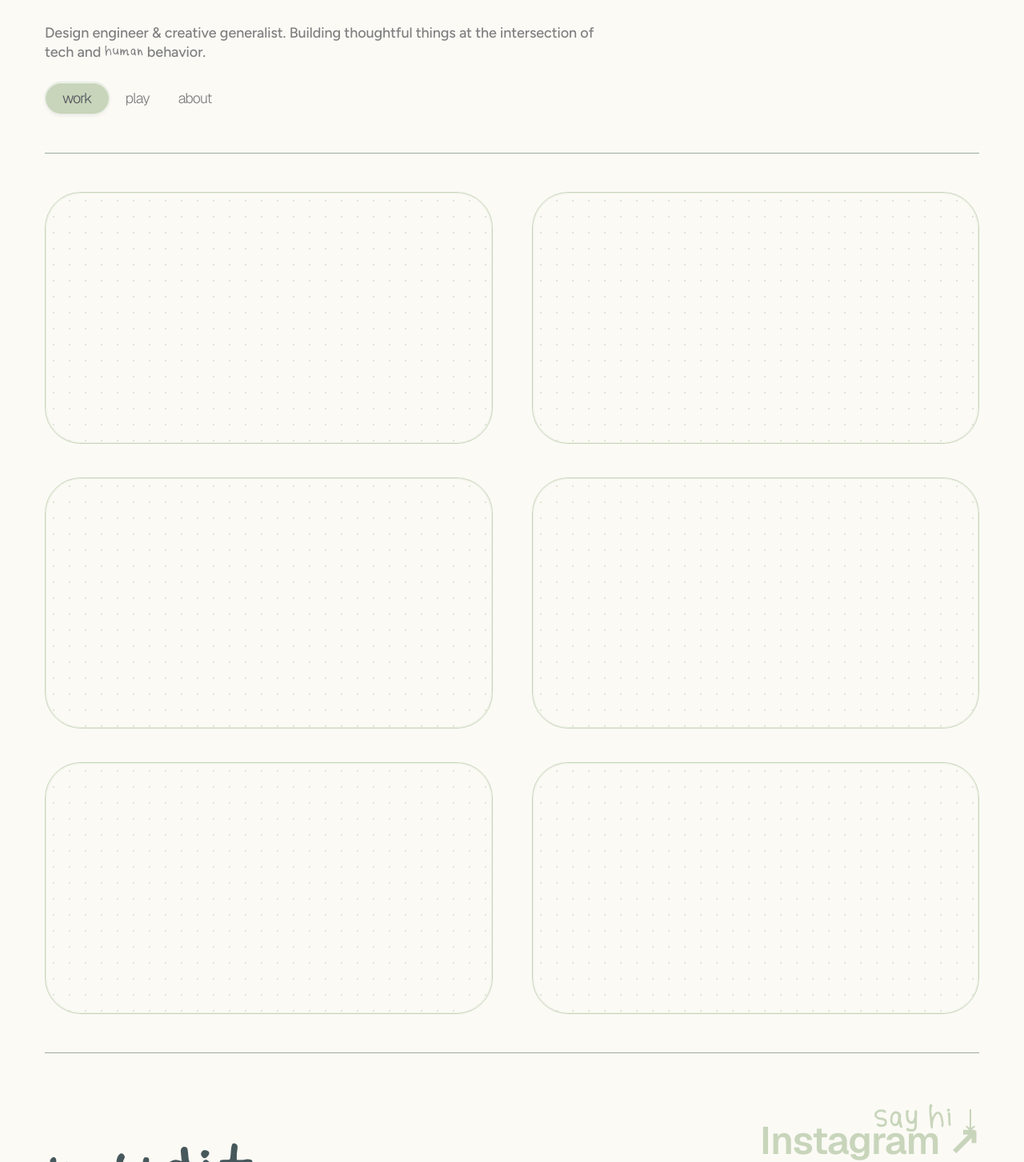
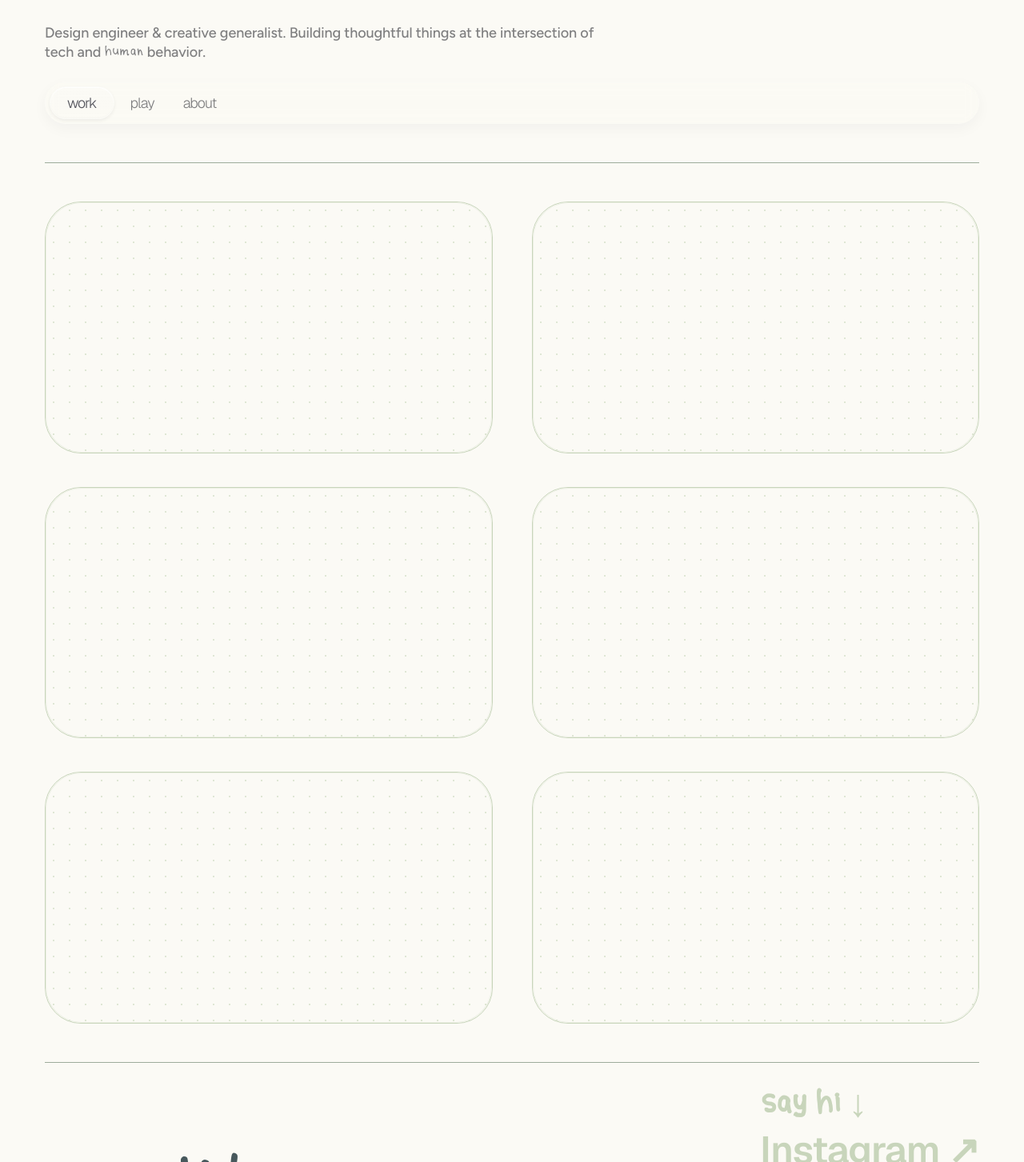
Before and after one commit to mmmudit/mudit-jha-portfolio, a Next.js app: page / in a window 1280 px wide. Shown: the part 257-1710 px from the top of the page at 80% size. Built offline with nearby package versions, Linux system fonts and the light colour scheme.

Commit message:
feat(ui): align 'say hi' with social links and add liquid-glass nav styles

```diff
--- a/src/app/globals.css
+++ b/src/app/globals.css
@@ -53,3 +53,34 @@ body {
     inset 0 -1px 1px rgba(0, 0, 0, 0.02),
     0 2px 4px rgba(0, 0, 0, 0.06);
 }
+
+/* Liquid glass effect for navigation and panels */
+.liquid-glass {
+  background: rgba(255, 255, 255, 0.06);
+  backdrop-filter: blur(8px) saturate(120%);
+  -webkit-backdrop-filter: blur(8px) saturate(120%);
+  border-radius: 9999px;
+  padding: 6px;
+  transition: background-color 300ms ease, transform 250ms ease, box-shadow 300ms ease;
+  box-shadow: 0 6px 18px rgba(16, 24, 40, 0.04);
+}
+
+.liquid-glass:hover {
+  background: rgba(255, 255, 255, 0.09);
+  transform: translateY(-2px) scale(1.01);
+  box-shadow: 0 10px 30px rgba(16, 24, 40, 0.06);
+}
+
+.liquid-glass button {
+  transition: transform 220ms cubic-bezier(.2,.9,.2,1), box-shadow 220ms ease, color 200ms ease;
+}
+
+.liquid-glass button:hover {
+  transform: translateY(-3px);
+}
+
+.liquid-glass .nav-pill-active {
+  background: linear-gradient(180deg, rgba(255,255,255,0.06), rgba(255,255,255,0.02));
+  color: var(--color-button-primary, #52525b);
+  border: 1px solid rgba(255,255,255,0.12);
+}
--- a/src/components/footer.tsx
+++ b/src/components/footer.tsx
@@ -13,9 +13,6 @@ const socialLinks = [
 export function Footer() {
   return (
     <footer className="relative pt-12">
-      <p className="absolute right-0 top-0 hidden font-hand text-[48px] tracking-[-1px] text-willow-grey lg:block">
-        say hi ↓
-      </p>
 
       <div className="flex flex-col gap-9">
         <div className="flex flex-col gap-28">
@@ -29,8 +26,10 @@ export function Footer() {
                 &ldquo;cool quotes that tickle my mind&rdquo;
               </p>
             </div>
-
-            <nav className="flex flex-col gap-7 font-sans text-[clamp(2rem,5vw,3rem)] font-semibold leading-[27px] tracking-[-1px] text-willow-grey">
+            <nav className="relative flex flex-col gap-7 font-sans text-[clamp(2rem,5vw,3rem)] font-semibold leading-[27px] tracking-[-1px] text-willow-grey">
+              <p className="absolute left-0 -top-14 hidden font-hand text-[48px] tracking-[-1px] text-willow-grey lg:block">
+                say hi ↓
+              </p>
               {socialLinks.map((link) => (
                 <a
                   key={link.label}
--- a/src/components/nav.tsx
+++ b/src/components/nav.tsx
@@ -10,7 +10,7 @@ export function Nav() {
   const [active, setActive] = useState<NavLink>("work");
 
   return (
-    <nav className="flex items-center gap-1">
+    <nav className="liquid-glass flex items-center gap-1">
       {links.map((link) => {
         const isActive = active === link;
 
```
